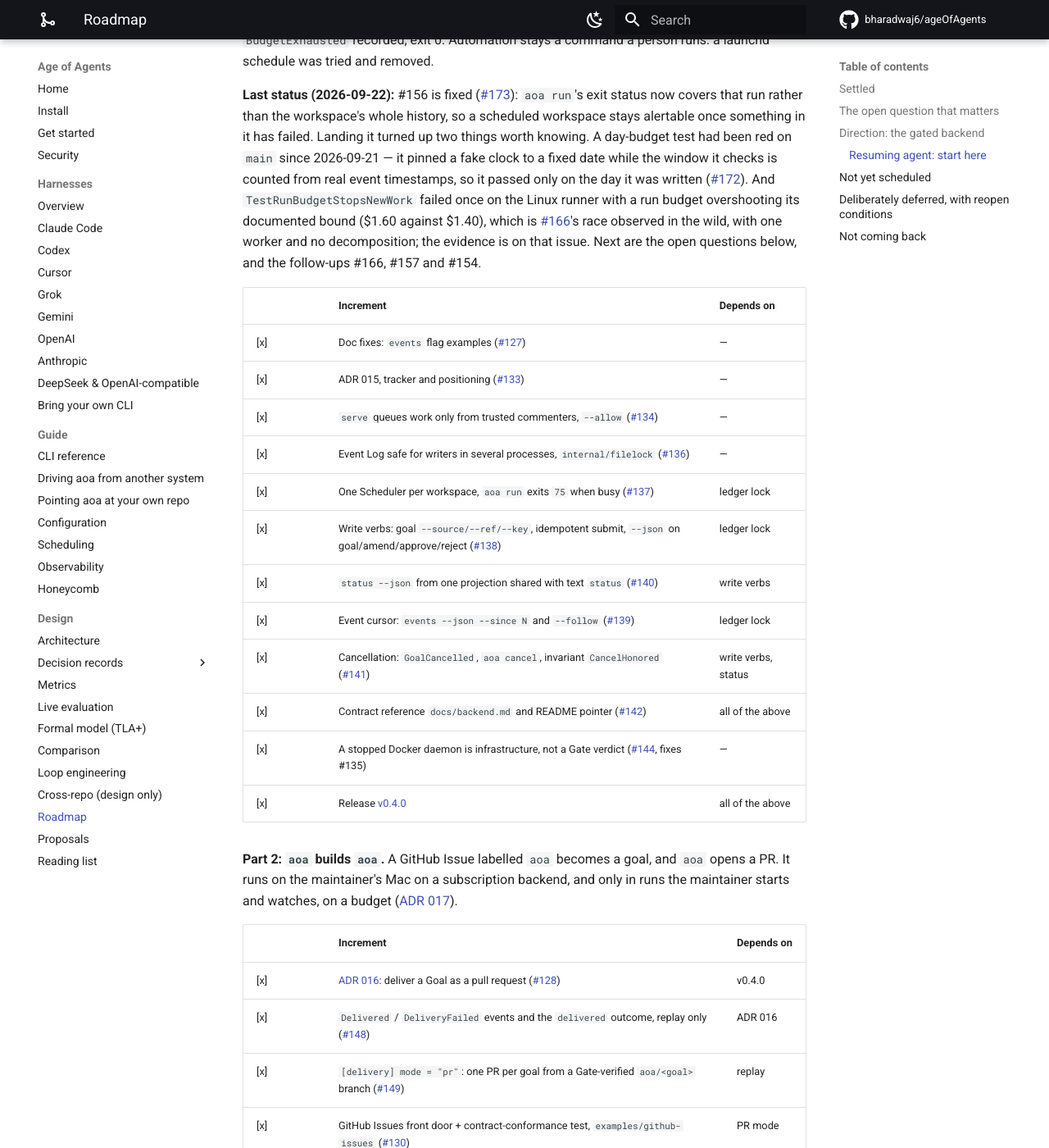
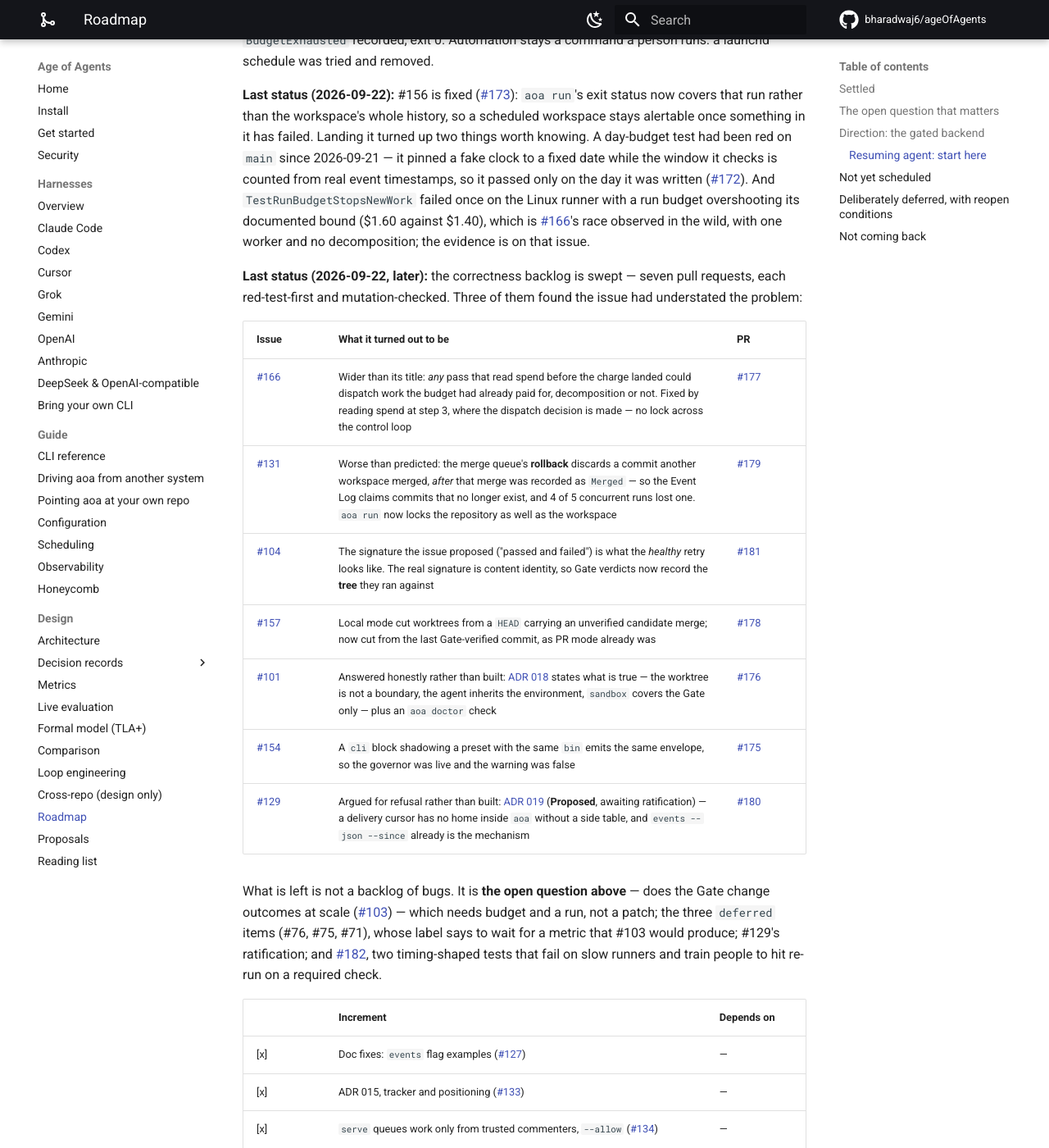
Before and after one commit to bharadwaj6/ageOfAgents, an MkDocs documentation site: the page built from docs/design/roadmap.md, in a window 1280 px wide and 1400 px high, scrolled down 1600 px. Shown: the whole window at 82% size. Built offline with MkDocs 1.6.1 and Material for MkDocs 9.7.7, drawn with Linux system fonts in a browser that asks for light colours; comment, search, counter and statistics services are not loaded.

Commit message:
docs: tracker — the correctness backlog is swept
Also corrects ADR 015's exit-code row, which said one Scheduler per workspace.
Since #131 a run locks the repository too, and since #156 exit 1 reports that
run rather than the workspace's history.

Co-Authored-By: Claude Opus 5 <noreply@anthropic.com>

```diff
--- a/docs/design/roadmap.md
+++ b/docs/design/roadmap.md
@@ -65,8 +65,26 @@ date while the window it checks is counted from real event timestamps, so it pas
 was written ([#172](https://github.com/bharadwaj6/ageOfAgents/pull/172)). And `TestRunBudgetStopsNewWork`
 failed once on the Linux runner with a run budget overshooting its documented bound ($1.60 against
 $1.40), which is [#166](https://github.com/bharadwaj6/ageOfAgents/issues/166)'s race observed in the
-wild, with one worker and no decomposition; the evidence is on that issue. Next are the open questions
-below, and the follow-ups #166, #157 and #154.
+wild, with one worker and no decomposition; the evidence is on that issue.
+
+**Last status (2026-09-22, later):** the correctness backlog is swept — seven pull requests, each
+red-test-first and mutation-checked. Three of them found the issue had understated the problem:
+
+| Issue | What it turned out to be | PR |
+|---|---|---|
+| [#166](https://github.com/bharadwaj6/ageOfAgents/issues/166) | Wider than its title: *any* pass that read spend before the charge landed could dispatch work the budget had already paid for, decomposition or not. Fixed by reading spend at step 3, where the dispatch decision is made — no lock across the control loop | [#177](https://github.com/bharadwaj6/ageOfAgents/pull/177) |
+| [#131](https://github.com/bharadwaj6/ageOfAgents/issues/131) | Worse than predicted: the merge queue's **rollback** discards a commit another workspace merged, *after* that merge was recorded as `Merged` — so the Event Log claims commits that no longer exist, and 4 of 5 concurrent runs lost one. `aoa run` now locks the repository as well as the workspace | [#179](https://github.com/bharadwaj6/ageOfAgents/pull/179) |
+| [#104](https://github.com/bharadwaj6/ageOfAgents/issues/104) | The signature the issue proposed ("passed and failed") is what the *healthy* retry looks like. The real signature is content identity, so Gate verdicts now record the **tree** they ran against | [#181](https://github.com/bharadwaj6/ageOfAgents/pull/181) |
+| [#157](https://github.com/bharadwaj6/ageOfAgents/issues/157) | Local mode cut worktrees from a `HEAD` carrying an unverified candidate merge; now cut from the last Gate-verified commit, as PR mode already was | [#178](https://github.com/bharadwaj6/ageOfAgents/pull/178) |
+| [#101](https://github.com/bharadwaj6/ageOfAgents/issues/101) | Answered honestly rather than built: [ADR 018](adr/018-the-agent-is-not-confined.md) states what is true — the worktree is not a boundary, the agent inherits the environment, `sandbox` covers the Gate only — plus an `aoa doctor` check | [#176](https://github.com/bharadwaj6/ageOfAgents/pull/176) |
+| [#154](https://github.com/bharadwaj6/ageOfAgents/issues/154) | A `cli` block shadowing a preset with the same `bin` emits the same envelope, so the governor was live and the warning was false | [#175](https://github.com/bharadwaj6/ageOfAgents/pull/175) |
+| [#129](https://github.com/bharadwaj6/ageOfAgents/issues/129) | Argued for refusal rather than built: [ADR 019](adr/019-reporting-back-belongs-to-the-front-door.md) (**Proposed**, awaiting ratification) — a delivery cursor has no home inside `aoa` without a side table, and `events --json --since` already is the mechanism | [#180](https://github.com/bharadwaj6/ageOfAgents/pull/180) |
+
+What is left is not a backlog of bugs. It is **the open question above** — does the Gate change outcomes
+at scale ([#103](https://github.com/bharadwaj6/ageOfAgents/issues/103)) — which needs budget and a run,
+not a patch; the three `deferred` items (#76, #75, #71), whose label says to wait for a metric that #103
+would produce; #129's ratification; and [#182](https://github.com/bharadwaj6/ageOfAgents/issues/182), two
+timing-shaped tests that fail on slow runners and train people to hit re-run on a required check.
 
 | | Increment | Depends on |
 |---|---|---|
```
Also changed, not shown: docs/design/adr/015-aoa-is-a-backend.md (+1 -1 lines).
